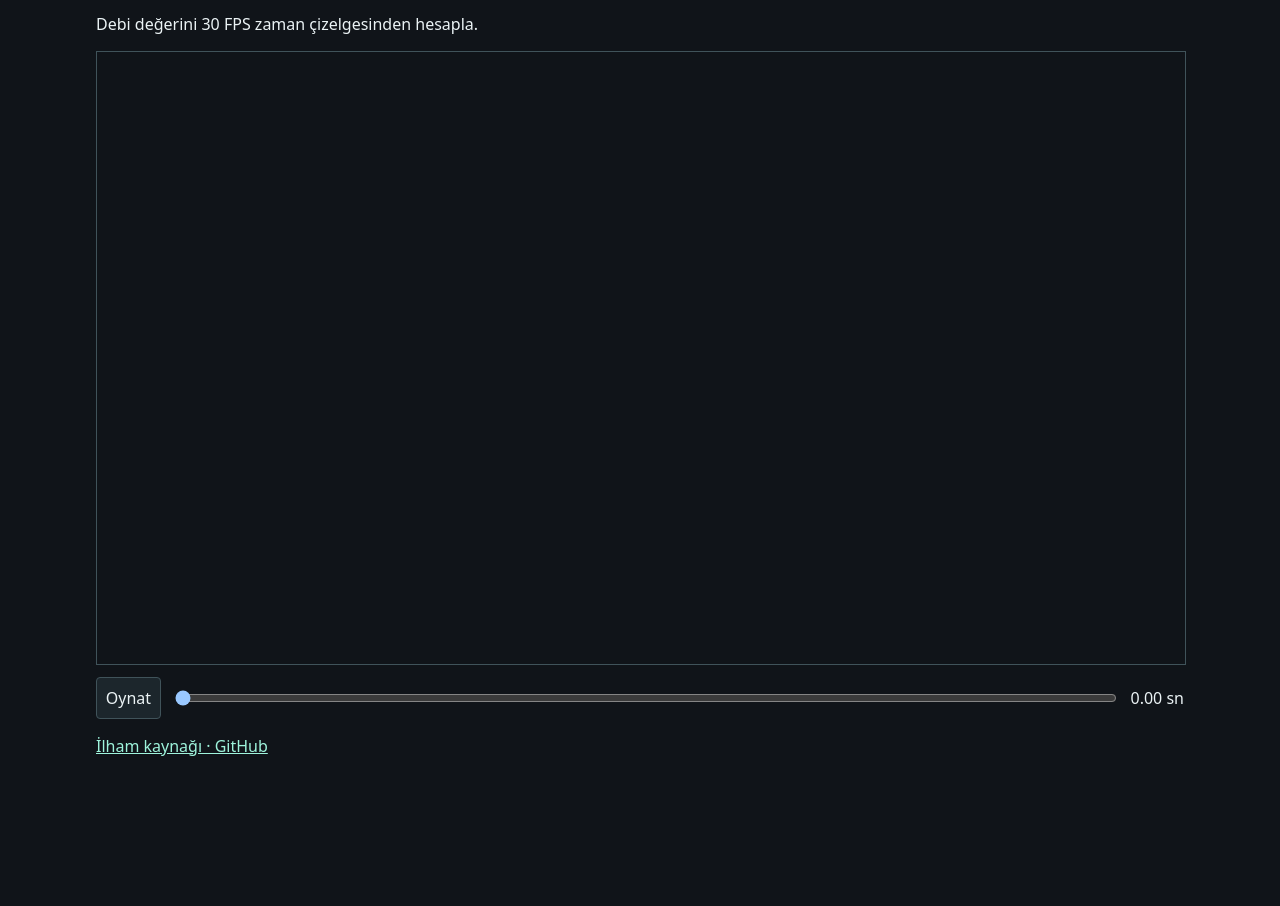
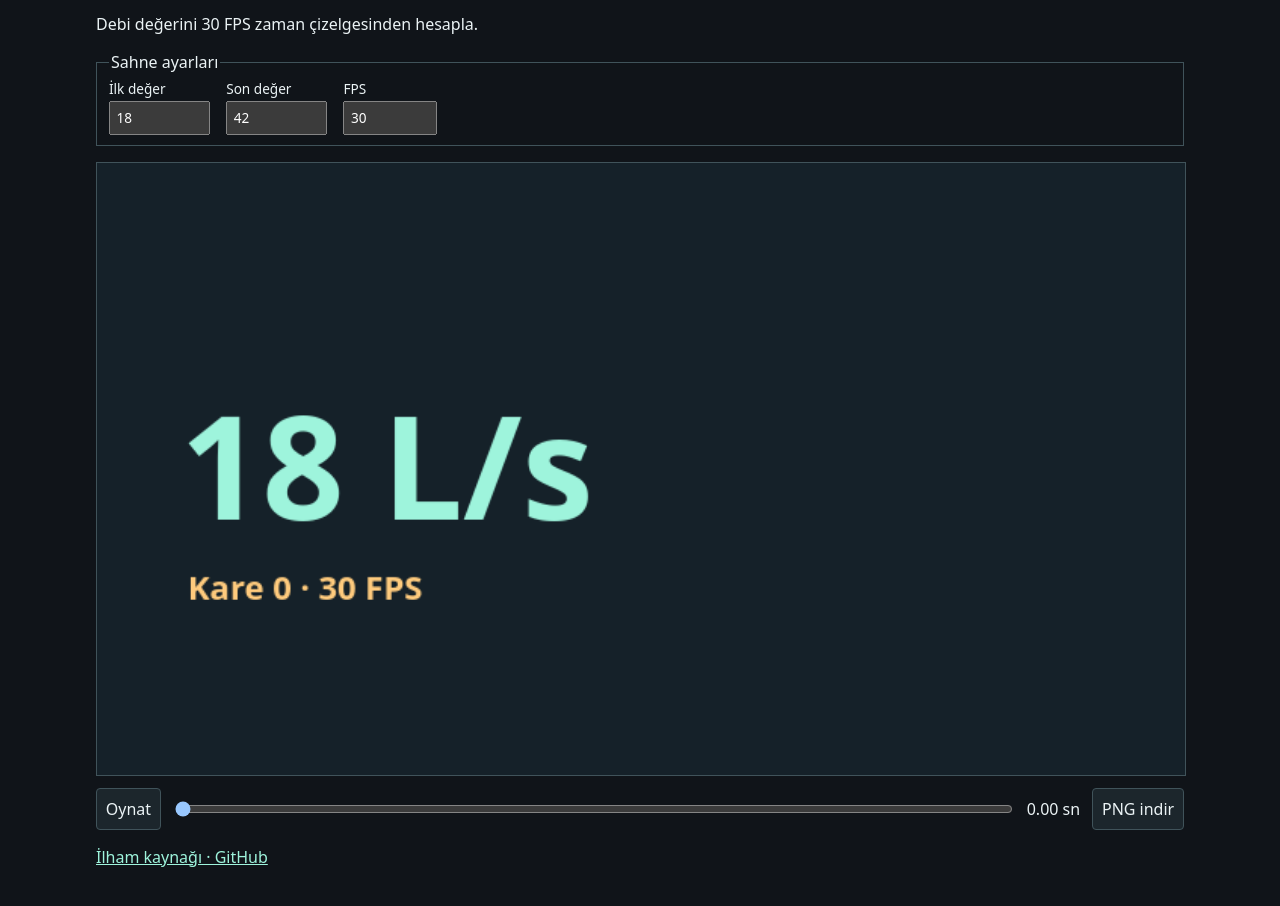
Before and after one commit to omerbek/frame-flow-counter, a plain HTML site: page index.html in a window 1280 px wide. Shown: the part 144-1050 px from the top of the page. Before the commit the page ends 949 px from the top, so only its background shows below. Drawn offline with Linux system fonts and the light colour scheme.

Commit message:
Add configurable animation tools and export

```diff
--- a/index.html
+++ b/index.html
@@ -13,14 +13,23 @@ canvas {display: block; width: 100%; height: auto; border: 1px solid #40535a;}
 input {flex: 1; min-width: 4rem;}
 button {font: inherit; color: inherit; border: 1px solid #40535a; background: #1c262c; border-radius: .25rem; padding: .55rem; text-align: left; cursor: pointer;}
 a {color: #9ef4dc;}
+fieldset {display:flex; flex-wrap:wrap; gap:.75rem 1rem; margin:0 0 1rem; border:1px solid #40535a;}
+fieldset label {display:flex; flex-direction:column; gap:.2rem; font-size:.85rem;}
+fieldset input {font:inherit; max-width:15rem; padding:.35rem;}
+.controls {flex-wrap:wrap;}
 </style>
 </head>
 <body>
 <header><h1>Kareye bağlı sayaç</h1><p>Debi değerini 30 FPS zaman çizelgesinden hesapla.</p></header>
 <main>
 <section>
+<fieldset id="settings"><legend>Sahne ayarları</legend>
+<label for="start">İlk değer<input id="start" value="18" type="number" min="0" max="9999" step="1"></label>
+<label for="end">Son değer<input id="end" value="42" type="number" min="0" max="9999" step="1"></label>
+<label for="fps">FPS<input id="fps" value="30" type="number" min="1" max="120" step="1"></label>
+</fieldset>
 <canvas width="720" height="405" aria-label="Seçili hareket deneyinin önizlemesi"></canvas>
-<div class="controls"><button id="play" type="button">Oynat</button><input id="seek" type="range" min="0" max="8" step="0.01" value="0" aria-label="Zaman çizelgesi"><output id="time">0.00 sn</output></div>
+<div class="controls"><button id="play" type="button">Oynat</button><input id="seek" type="range" min="0" max="8" step="0.01" value="0" aria-label="Zaman çizelgesi"><output id="time">0.00 sn</output><button id="save" type="button">PNG indir</button></div>
 <p><a href="https://github.com/remotion-dev/remotion">İlham kaynağı · GitHub</a></p>
 </section>
 </main>
```
